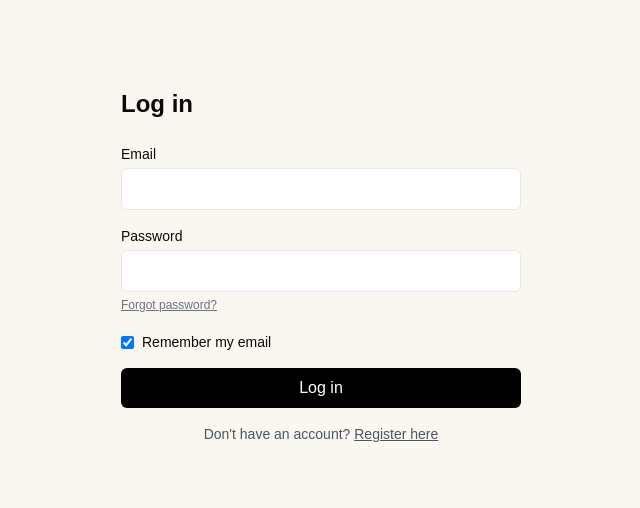
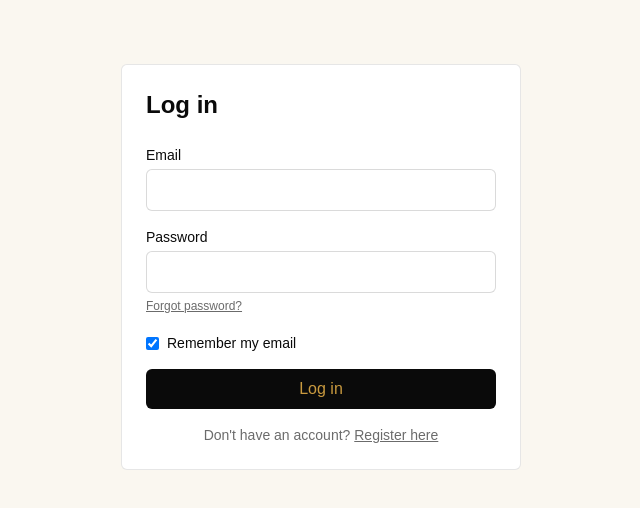
Before and after one commit to cypand/poodles-dog, a Next.js app: page /login in a window 1280 px wide. Shown: the top 508 px of the page, without its empty margins (319-959 px from the left). Built offline with nearby package versions, Linux system fonts and the light colour scheme; no server answers.

Commit message:
Update page.tsx

```diff
--- a/app/login/page.tsx
+++ b/app/login/page.tsx
@@ -72,12 +72,14 @@ export default function LoginPage() {
   }
 
   return (
-    <div className="max-w-md mx-auto mt-16 p-6">
-      <h1 className="text-2xl font-bold mb-6">Log in</h1>
+    <div className="bg-pd-cream min-h-screen">
+      <div className="max-w-md mx-auto pt-16 p-6">
+        <div className="bg-white border border-pd-black/10 rounded-md p-6">
+          <h1 className="text-2xl font-bold mb-6 text-pd-black">Log in</h1>
 
           <form onSubmit={handleLogin} className="space-y-4" autoComplete="on">
             <div>
-          <label className="block text-sm font-medium mb-1">Email</label>
+              <label className="block text-sm font-medium mb-1 text-pd-black">Email</label>
               <input
                 type="email"
                 name="email"
@@ -86,12 +88,12 @@ export default function LoginPage() {
                 required
                 value={email}
                 onChange={(e) => setEmail(e.target.value)}
-            className="w-full border rounded-md px-3 py-2"
+                className="w-full border border-pd-black/15 rounded-md px-3 py-2"
               />
             </div>
 
             <div>
-          <label className="block text-sm font-medium mb-1">Password</label>
+              <label className="block text-sm font-medium mb-1 text-pd-black">Password</label>
               <input
                 type="password"
                 name="password"
@@ -100,14 +102,14 @@ export default function LoginPage() {
                 required
                 value={password}
                 onChange={(e) => setPassword(e.target.value)}
-            className="w-full border rounded-md px-3 py-2"
+                className="w-full border border-pd-black/15 rounded-md px-3 py-2"
               />
-          <a href="/forgot-password" className="text-xs text-gray-500 underline mt-1 inline-block">
+              <a href="/forgot-password" className="text-xs text-pd-gray underline mt-1 inline-block">
                 Forgot password?
               </a>
             </div>
 
-        <label className="flex items-center gap-2 text-sm">
+            <label className="flex items-center gap-2 text-sm text-pd-black">
               <input
                 type="checkbox"
                 checked={rememberMe}
@@ -123,18 +125,20 @@ export default function LoginPage() {
             <button
               type="submit"
               disabled={loading}
-          className="w-full bg-black text-white rounded-md py-2 font-medium disabled:opacity-50"
+              className="w-full bg-pd-black text-pd-gold rounded-md py-2 font-medium disabled:opacity-50"
             >
               {loading ? 'Logging in...' : 'Log in'}
             </button>
           </form>
 
-      <p className="text-sm text-gray-600 mt-4 text-center">
+          <p className="text-sm text-pd-gray mt-4 text-center">
             Don't have an account?{' '}
             <a href="/register" className="underline">
               Register here
             </a>
           </p>
         </div>
+      </div>
+    </div>
   )
 }
```
Lines whose indentation alone changed are shown as unchanged.
